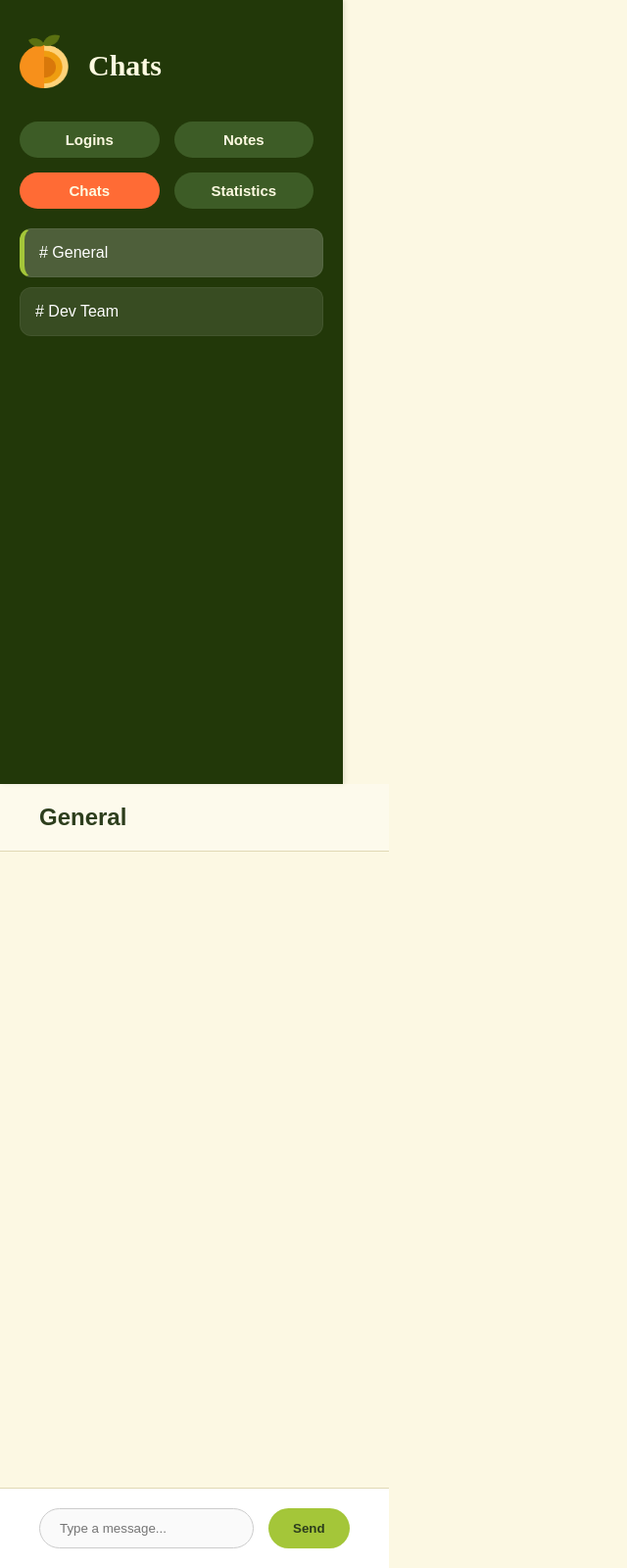
After one commit to filiposzkar/Naranji-Password-Manager, a Django app: page /chat/ in a window 1280 px wide. The commit adds this page. Shown: the whole page at 98% size, without its empty margins (0-640 px from the left). Run offline with Django 4.2, Linux system fonts and the light colour scheme; the visitor is signed in with stand-in values (Sample User, id 1); some web fonts are replaced.

Commit message:
A3 Silver - started the chat

```diff
--- /dev/null
+++ b/PasswordManager/static/manager/css/chatStyles.css
@@ -0,0 +1,228 @@
+@import url('https://fonts.cdnfonts.com/css/wavehaus');
+@import url('https://fonts.cdnfonts.com/css/chiffonepersonaluse');
+
+
+body {
+  margin: 0;
+  font-family: 'Wavehaus', sans-serif;
+  display: flex;
+  height: 100vh;
+  background-color: #fcf8e3;
+}
+
+
+.chat-sidebar {
+  width: 350px;
+  background-color: #223809;
+  color: white;
+  display: flex;
+  flex-direction: column;
+  padding: 20px;
+  box-shadow: 2px 0 5px rgba(0,0,0,0.1);
+  min-height: 100vh;
+  box-sizing: border-box;
+}
+
+.chat-sidebar h3 {
+  text-align: center;
+  font-size: 30px;
+  color: #fdfae1;
+  margin-bottom: 20px;
+  font-family: 'ChiffonePersonalUse', serif;
+}
+
+.room-list {
+  margin-top: 20px;
+  display: flex;
+  flex-direction: column;
+}
+
+.room-item {
+  background: rgba(255, 255, 255, 0.1);
+  margin-bottom: 10px;
+  padding: 15px;
+  border-radius: 12px;
+  cursor: pointer;
+  transition: background 0.3s;
+  border: 1px solid rgba(255,255,255,0.05);
+}
+
+.room-item:hover, .room-item.active {
+  background: rgba(255, 255, 255, 0.2);
+  border-left: 5px solid #a4c639;
+}
+
+
+.chat-main {
+  flex: 1;
+  display: flex;
+  flex-direction: column;
+  height: 100vh;
+}
+
+.chat-header {
+  padding: 20px 40px;
+  background-color: rgba(255,255,255,0.3);
+  border-bottom: 1px solid #e0d9b5;
+}
+
+.chat-header h2 {
+  color: #2d3e1d;
+  margin: 0;
+}
+
+.chat-messages {
+  flex: 1;
+  overflow-y: auto;
+  padding: 30px 40px;
+  display: flex;
+  flex-direction: column;
+  gap: 15px;
+}
+
+
+.message {
+  max-width: 60%;
+  padding: 12px 18px;
+  border-radius: 15px;
+  line-height: 1.4;
+  position: relative;
+}
+
+.message.incoming {
+  align-self: flex-start;
+  background-color: #fff;
+  color: #333;
+  border: 1px solid #e0d9b5;
+  border-bottom-left-radius: 2px;
+}
+
+.message.outgoing {
+  align-self: flex-end;
+  background-color: #dcedc8;
+  color: #2d3e1d;
+  border: 1px solid #c5e1a5;
+  border-bottom-right-radius: 2px;
+}
+
+.message strong {
+  display: block;
+  font-size: 0.8em;
+  margin-bottom: 4px;
+  color: #689f38;
+}
+
+
+.chat-input-area {
+  padding: 20px 40px;
+  background: white;
+  display: flex;
+  gap: 15px;
+  border-top: 1px solid #e0d9b5;
+}
+
+#chat-message-input {
+  flex: 1;
+  padding: 12px 20px;
+  border-radius: 25px;
+  border: 1px solid #ccc;
+  outline: none;
+  background-color: #fafafa;
+}
+
+#chat-message-submit {
+  background-color: #a4c639;
+  color: #2d3e1d;
+  border: none;
+  padding: 10px 25px;
+  border-radius: 25px;
+  font-weight: bold;
+  cursor: pointer;
+  transition: transform 0.1s;
+}
+
+#chat-message-submit:active {
+  transform: scale(0.95);
+}
+
+.logo-and-headline {
+  display: flex;
+  gap: 20px;
+}
+
+#logo {
+  width: 50px;
+  height: 70px;
+}
+
+.categories-buttons {
+  display: grid;
+  grid-template-columns: 1fr 1fr;
+  width: 300px;
+  gap: 15px;
+  margin-top: 20px;
+  height: 35px;
+  margin-bottom: 20px;
+  height: auto;
+  margin-bottom: 20px;
+}
+
+.categories-buttons a {
+  text-decoration: none;
+  display: block;
+}
+
+#login-button, #notes-button, #chat-button, #statistics-button {
+  width: 100%;
+  padding: 10px;
+  border-radius: 20px;
+  border: none;
+  cursor: pointer;
+  font-weight: bold;
+  width: 100%; /* Change this to 100% so they fill the grid cells nicely */
+  font-family: 'Wavehaus', sans-serif;
+  font-size: 15px;
+  color: #fdfae1;
+  background-color: #3d5c26;
+}
+
+#login-button {
+  background-color: #3d5c26;
+  color: #fdfae1;
+  font-family: 'Wavehaus', sans-serif;
+  font-size: 15px;
+  cursor: pointer;
+}
+
+#notes-button {
+  background-color: #3d5c26;
+  color: #fdfae1;
+  font-family: 'Wavehaus', sans-serif;
+  font-size: 15px;
+  cursor: pointer;
+}
+
+#chat-button {
+  background-color: #ff6b35;
+  color: #fdfae1;
+  font-family: 'Wavehaus', sans-serif;
+  font-size: 15px;
+  cursor: pointer;
+  grid-column: 1;
+  grid-row: 2;
+}
+
+#login-button:hover {
+  background-color: #ff6b35;
+  color: #fdfae1;
+}
+
+#notes-button:hover {
+  background-color: #ff6b35;
+  color: #fdfae1;
+}
+
+#statistics-button:hover {
+  background-color: #ff6b35;
+  color: #fdfae1;
+}
--- /dev/null
+++ b/PasswordManager/templates/manager/chat.html
@@ -0,0 +1,57 @@
+{% load static %}
+<!DOCTYPE html>
+<html lang="en">
+<head>
+    <meta charset="UTF-8">
+    <meta http-equiv="X-UA-Compatible" content="IE=edge">
+    <meta name="viewport" content="width=device-width, initial-scale=1.0">
+    <link rel="stylesheet" href="{% static 'manager/css/chatStyles.css' %}">
+    <title>Naranji | Chat</title>
+</head>
+<body>
+    <div class="chat-container">
+        <aside class="chat-sidebar">
+            <div class="logo-and-headline">
+                <img id="logo" src="{% static 'manager/assets/NaranjiLogo.png' %}">
+                <h3>Chats</h3>
+            </div>
+            <div class="categories-buttons">
+                <a href="{% url 'home' %}">
+                    <button id="login-button">Logins</button>
+                </a>
+                <a href="{% url 'notes_page' %}">
+                    <button id="notes-button">Notes</button>
+                </a>
+                <a href="{% url 'chat' %}">
+                    <button id="chat-button">Chats</button>
+                </a>
+                {% if  user.is_superuser or user.role.name == "Admin" %}
+                <a href="{% url 'statistics_page' %}">
+                    <button id="statistics-button">Statistics</button>
+                </a>
+                {% endif %}
+            </div>
+            <div id="room-list">
+                <div class="room-item active" data-room="general"># General</div>
+                <div class="room-item" data-room="dev-team"># Dev Team</div>
+            </div>
+        </aside>
+
+        <main class="chat-main">
+            <header class="chat-header">
+                <h2 id="current-room-name">General</h2>
+            </header>
+
+            <div id="chat-log" class="chat-messages">
+            </div>
+
+            <footer class="chat-input-area">
+                <input id="chat-message-input" type="text" placeholder="Type a message...">
+                <button id="chat-message-submit">Send</button>
+            </footer>
+        </main>
+    </div>
+
+    <script src="scriptChat.js"></script>
+</body>
+</html>
--- a/PasswordManager/views.py
+++ b/PasswordManager/views.py
@@ -70,6 +70,9 @@ def index(request):
         credentials = Credential.objects.filter(user=request.user) # normal users only see their own credentials
     return render(request, 'index.html', {'credentials': credentials})
 
+
+def chat_view(request):
+  return render(request, 'manager/chat.html')
 
 
 def add_credential_view(request):
--- a/backend/urls.py
+++ b/backend/urls.py
@@ -35,4 +35,5 @@ urlpatterns = [
     path('api/statistics/', views.api_statistics, name='database-stats'),
 
     path('login/', views.login_view, name='login_view'),
+    path('chat/', views.chat_view, name='chat'),
 ]
```
Also changed, not shown: PasswordManager/static/manager/css/secretNotesStyles.css (+46 -29 lines), PasswordManager/static/manager/css/statisticsStyles.css (+35 -14 lines), PasswordManager/static/manager/css/styles.css (+36 -18 lines), PasswordManager/static/manager/js/scriptChat.js (added, +18 -0 lines), PasswordManager/templates/manager/index.html (+10 -7 lines), PasswordManager/templates/manager/secretNotes.html (+9 -7 lines), PasswordManager/templates/manager/statistics.html (+8 -0 lines).
